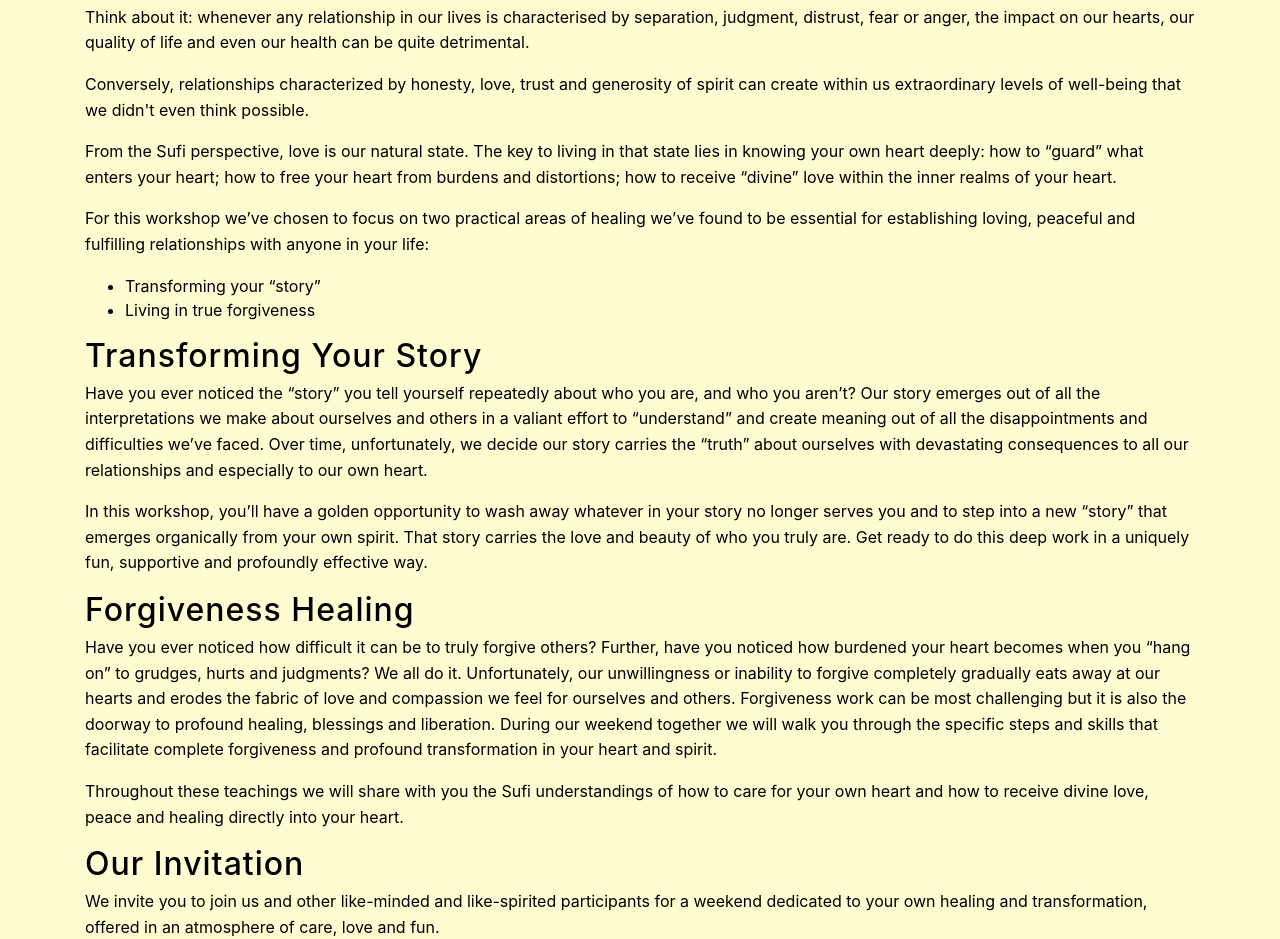
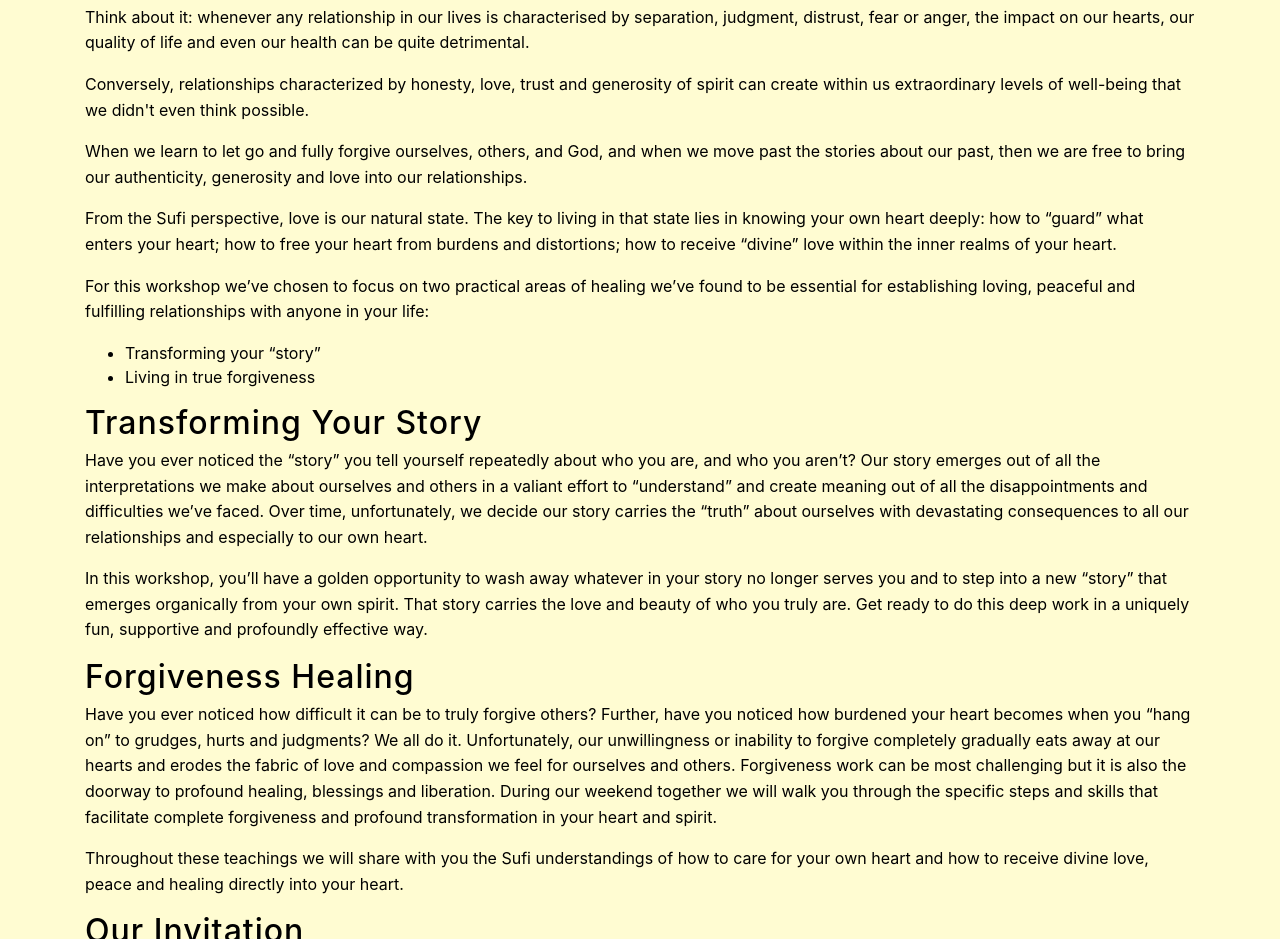
Before and after one commit to sufihealinguk/sufihealinguk.github.io, a website with bundled scripts: page index.html in a window 1280 px wide. Shown: the part 880-1819 px from the top of the page. Built offline with nearby package versions, Linux system fonts and the light colour scheme.

Commit message:
Update index.html

```diff
--- a/index.html
+++ b/index.html
@@ -122,10 +122,15 @@
 	      anger, the impact on our hearts, our quality of life and
 	      even our health can be quite detrimental.</p>
 
-	    <p>Conversely, relationships characterized by honesty, love,
+	    <p> Conversely, relationships characterized by honesty, love,
 	      trust and generosity of spirit can create within us
 	      extraordinary levels of well-being that we didn&#39;t even think
 	      possible.</p>
+
+	    <p>When we learn to let go and fully forgive ourselves, others,
+	      and God, and when we move past the stories about our past,
+	      then we are free to bring our authenticity, generosity and
+	      love into our relationships.</p>
 
             <p>From the Sufi perspective, love is our natural
 	      state. The key to living in that state lies in knowing your own heart
```
